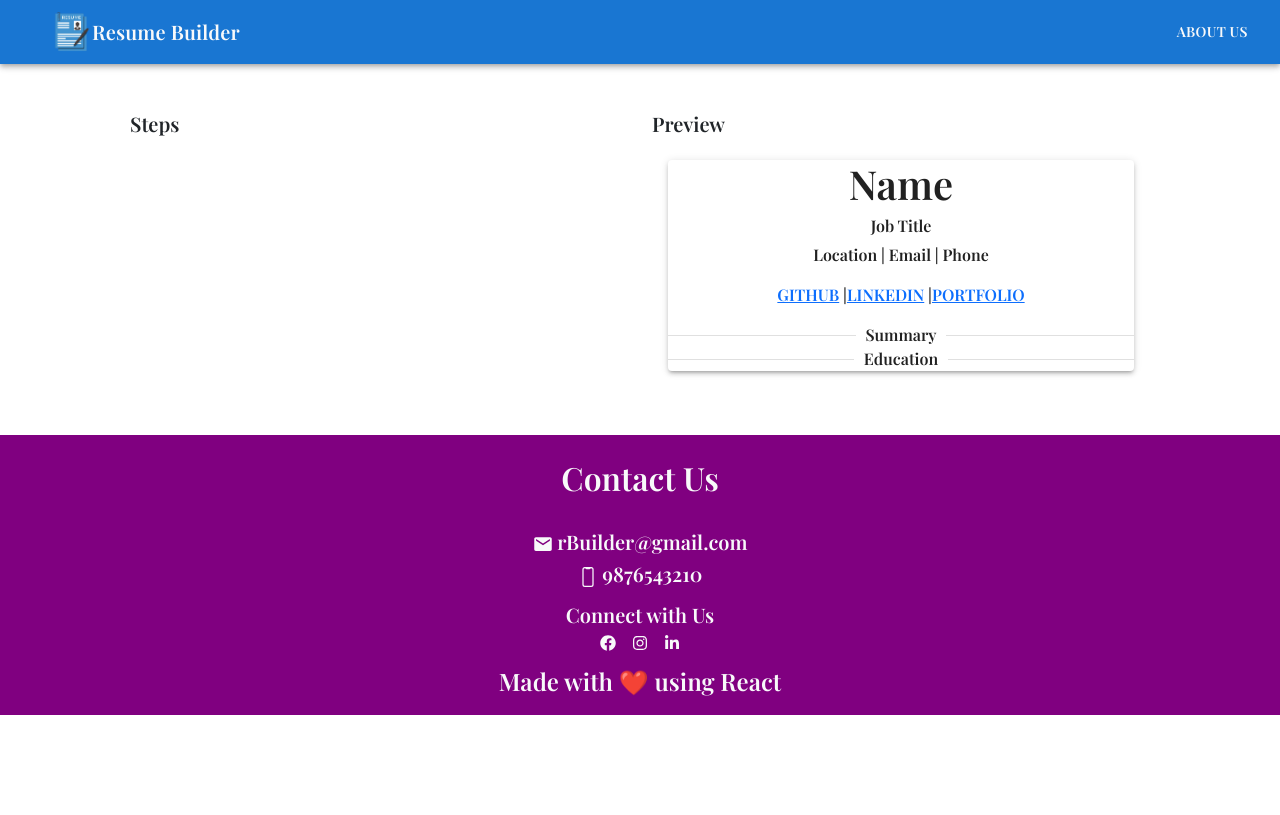
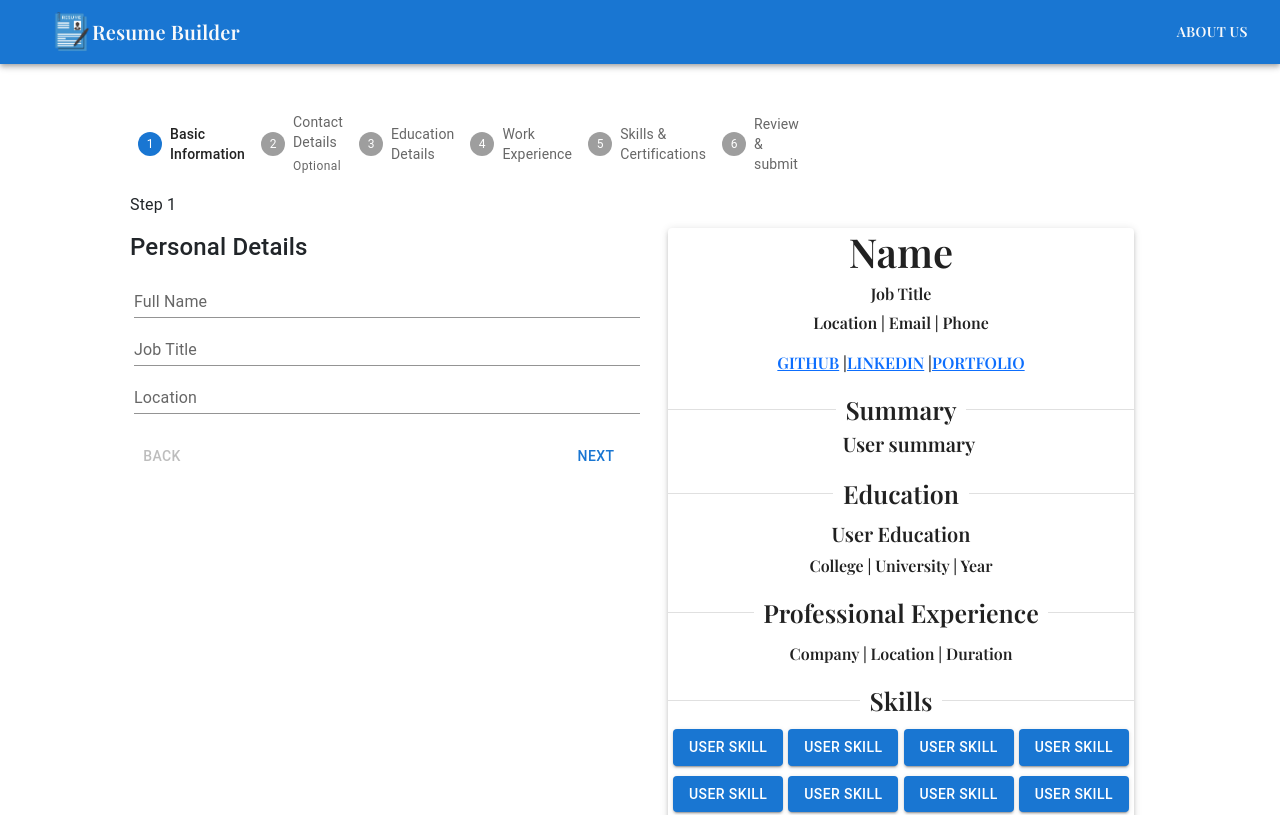
Before and after one commit to anagha2307/ResumeBuilder, a React (Vite) app in the folder rBuilder/: page /UserForm in a window 1280 px wide. Shown: the top 815 px of the page. Built offline with nearby package versions, Linux system fonts and the light colour scheme.

Commit message:
Resume Builder day2 Update

```diff
--- a/rBuilder/src/App.css
+++ b/rBuilder/src/App.css
@@ -1,3 +1,4 @@
-*{
-  font-family: "Playfair Display", serif;
+
+body{
+  font-family: 'Playfair Display', serif;
 }
--- a/rBuilder/src/components/Preview.jsx
+++ b/rBuilder/src/components/Preview.jsx
@@ -3,12 +3,13 @@ import Box from '@mui/material/Box';
 import Paper from '@mui/material/Paper';
 import {Link} from 'react-router-dom';
 import Divider from '@mui/material/Divider';
+import Stack from '@mui/material/Stack';
+import Button from '@mui/material/Button';
 
 function Preview() {
   return (
     <>
-      <h5>Preview</h5>
-      <Box component="section" sx={{ p: 2,textAlign: "center"}}>
+      <Box component="section" sx={{ p: 2,textAlign: "center",marginTop:"100px"}}>
       <Paper elevation={3}>
         <h1>Name</h1>
         <h6>Job Title</h6>
@@ -18,8 +19,25 @@ function Preview() {
             <Link href={""}>LINKEDIN</Link> |
             <Link href={""}>PORTFOLIO</Link>
         </p>
-        <Divider>Summary</Divider>
-        <Divider>Education</Divider>
+        <Divider sx={{fontSize : "25px"}}>Summary</Divider>
+        <p className='fs-5 ms-3'>User summary</p>
+        <Divider sx={{fontSize : "25px", marginBottom: "10px"}}>Education</Divider>
+        <h5>User Education</h5>
+        <p><span>College</span> | <span>University</span> | <span>Year</span></p>
+        <Divider sx={{fontSize : "25px", marginBottom: "10px"}}>Professional Experience</Divider>
+        <p><span>Company</span> | <span>Location</span> | <span>Duration</span></p>
+        <Divider sx={{fontSize : "25px", marginBottom: "10px"}}>Skills</Divider>
+        <Stack direction="row" justifyContent={'space-evenly'} sx={{flexWrap: "wrap"}}>
+          <Button variant="contained" sx={{marginBottom:"10px"}}>User Skill</Button>
+          <Button variant="contained" sx={{marginBottom:"10px"}}>User Skill</Button>
+          <Button variant="contained" sx={{marginBottom:"10px"}}>User Skill</Button>
+          <Button variant="contained" sx={{marginBottom:"10px"}}>User Skill</Button>
+          <Button variant="contained" sx={{marginBottom:"10px"}}>User Skill</Button>
+          <Button variant="contained" sx={{marginBottom:"10px"}}>User Skill</Button>
+          <Button variant="contained" sx={{marginBottom:"10px"}}>User Skill</Button>
+          <Button variant="contained" sx={{marginBottom:"10px"}}>User Skill</Button>
+          <Button variant="contained" sx={{marginBottom:"10px"}}>User Skill</Button>
+        </Stack>
       </Paper>
     </Box>
     </>
--- a/rBuilder/src/components/Steps.jsx
+++ b/rBuilder/src/components/Steps.jsx
@@ -1,9 +1,183 @@
 import React from 'react'
+import Box from '@mui/material/Box';
+import Stepper from '@mui/material/Stepper';
+import Step from '@mui/material/Step';
+import StepLabel from '@mui/material/StepLabel';
+import Button from '@mui/material/Button';
+import Typography from '@mui/material/Typography';
+import TextField from '@mui/material/TextField';
+
+
+const steps = ['Basic Information', 'Contact Details', 'Education Details', 'Work Experience',
+  'Skills & Certifications', 'Review & submit'];
 
 function Steps() {
+  const [activeStep, setActiveStep] = React.useState(0);
+  const [skipped, setSkipped] = React.useState(new Set());
+
+  const isStepOptional = (step) => {
+    return step === 1;
+  };
+
+  const isStepSkipped = (step) => {
+    return skipped.has(step);
+  };
+
+  const handleNext = () => {
+    let newSkipped = skipped;
+    if (isStepSkipped(activeStep)) {
+      newSkipped = new Set(newSkipped.values());
+      newSkipped.delete(activeStep);
+    }
+    setActiveStep((prevActiveStep) => prevActiveStep + 1);
+    setSkipped(newSkipped);
+  };
+
+  const handleBack = () => {
+    setActiveStep((prevActiveStep) => prevActiveStep - 1);
+  };
+
+  const handleSkip = () => {
+    if (!isStepOptional(activeStep)) {
+      // You probably want to guard against something like this,
+      // it should never occur unless someone's actively trying to break something.
+      throw new Error("You can't skip a step that isn't optional.");
+    }
+
+  setActiveStep((prevActiveStep) => prevActiveStep + 1);
+  setSkipped((prevSkipped) => {
+    const newSkipped = new Set(prevSkipped.values());
+    newSkipped.add(activeStep);
+    return newSkipped;
+    });
+  };
+  const handleReset = () => {
+    setActiveStep(0);
+  };
+  //render the content corresponding to the array index
+  const renderStepArrayContent = (stepCount) =>{
+    switch(stepCount){
+      case 0: return(
+        <div>
+          <h4>Personal Details</h4>
+          <div className="d-flex row ms-1">
+             <TextField id="name" label="Full Name" variant="standard" />
+             <TextField id="job" label="Job Title" variant="standard" />
+             <TextField id="loc" label="Location" variant="standard" />
+          </div>
+        </div>
+      )
+      case 1: return(
+        <div>
+          <h4>Contact Details</h4>
+          <div className="d-flex row ms-1">
+             <TextField id="email" label="Email" variant="standard" />
+             <TextField id="phone" label="Phone" variant="standard" />
+             <TextField id="git" label="Github Profile Link" variant="standard" />
+             <TextField id="git" label="LinkedIn Profile Link" variant="standard" />
+             <TextField id="portfolio" label="Portfolio Link" variant="standard" />
+          </div>
+        </div>
+      )
+      case 2: return(
+        <div>
+          <h4>Education Details</h4>
+          <div className="d-flex row ms-1">
+             <TextField id="course" label="Course" variant="standard" />
+             <TextField id="college" label="College" variant="standard" />
+             <TextField id="uni" label="University" variant="standard" />
+             <TextField id="year" label="Year of Passing" variant="standard" />
+          </div>
+        </div>
+      )
+      case 3: return(
+        <div>
+          <h4>Professional Details</h4>
+          <div className="d-flex row ms-1">
+             <TextField id="title" label="Job or Internship" variant="standard" />
+             <TextField id="company" label="Company" variant="standard" />
+             <TextField id="location" label="Company Location" variant="standard" />
+             <TextField id="duration" label="Duration" variant="standard" />
+          </div>
+        </div>
+      )
+      case 4: return(
+        <div>
+          <h4>Skills</h4>
+        </div>
+      )
+      case 5: return(
+        <div>
+          <h4>Professional Summary</h4>
+          <div className="d-flex row ms-1">
+             <TextField id="name" label="Write a short summary of yourself" variant="standard" multiline rows={4} />
+          </div>
+        </div>
+      )
+    }
+  }
+
   return (
     <>
-      <h5>Steps</h5>
+      <Box sx={{ width: '100%' }}>
+      <Stepper activeStep={activeStep}>
+        {steps.map((label, index) => {
+          const stepProps = {};
+          const labelProps = {};
+          if (isStepOptional(index)) {
+            labelProps.optional = (
+              <Typography variant="caption">Optional</Typography>
+            );
+          }
+          if (isStepSkipped(index)) {
+            stepProps.completed = false;
+          }
+          return (
+            <Step key={label} {...stepProps}>
+              <StepLabel {...labelProps}>{label}</StepLabel>
+            </Step>
+          );
+        })}
+      </Stepper>
+      {activeStep === steps.length ? (
+        <React.Fragment>
+          <Typography sx={{ mt: 2, mb: 1 }}>
+            All steps completed - you&apos;re finished
+          </Typography>
+          <Box sx={{ display: 'flex', flexDirection: 'row', pt: 2 }}>
+            <Box sx={{ flex: '1 1 auto' }} />
+            <Button onClick={handleReset}>Reset</Button>
+          </Box>
+        </React.Fragment>
+      ) : (
+        <React.Fragment>
+          <Typography sx={{ mt: 2, mb: 1 }}>Step {activeStep + 1}
+            <Box sx={{mt:2}}>
+              {renderStepArrayContent(activeStep)}
+            </Box>
+          </Typography>
+          <Box sx={{ display: 'flex', flexDirection: 'row', pt: 2 }}>
+            <Button
+              color="inherit"
+              disabled={activeStep === 0}
+              onClick={handleBack}
+              sx={{ mr: 1 }}
+            >
+              Back
+            </Button>
+            <Box sx={{ flex: '1 1 auto' }} />
+            {isStepOptional(activeStep) && (
+              <Button color="inherit" onClick={handleSkip} sx={{ mr: 1 }}>
+                Skip
+              </Button>
+            )}
+            <Button onClick={handleNext}>
+              {activeStep === steps.length - 1 ? 'Finish' : 'Next'}
+            </Button>
+          </Box>
+        </React.Fragment>
+      )}
+    </Box>
     </>
   )
 }
--- a/rBuilder/src/pages/ResumeGen.jsx
+++ b/rBuilder/src/pages/ResumeGen.jsx
@@ -1,6 +1,7 @@
 import React from 'react'
 import { IoDocumentText } from "react-icons/io5";
 import { IoDownloadSharp } from "react-icons/io5";
+import { Link } from 'react-router-dom';
 
 function ResumeGen() {
   return (
@@ -21,7 +22,9 @@ function ResumeGen() {
           <h5>Step 2</h5>
         </div>
         <div className="mb-5">
-          <button className="btn btn-primary px-4">Let's Start</button>
+          <Link to = {'/UserForm'}>
+            <button className="btn btn-primary px-4">Let's Start</button>
+          </Link>
         </div>
       </div>
     </div>
```
Also changed, not shown: rBuilder/src/pages/LandingPage.jsx (+32 -36 lines).
